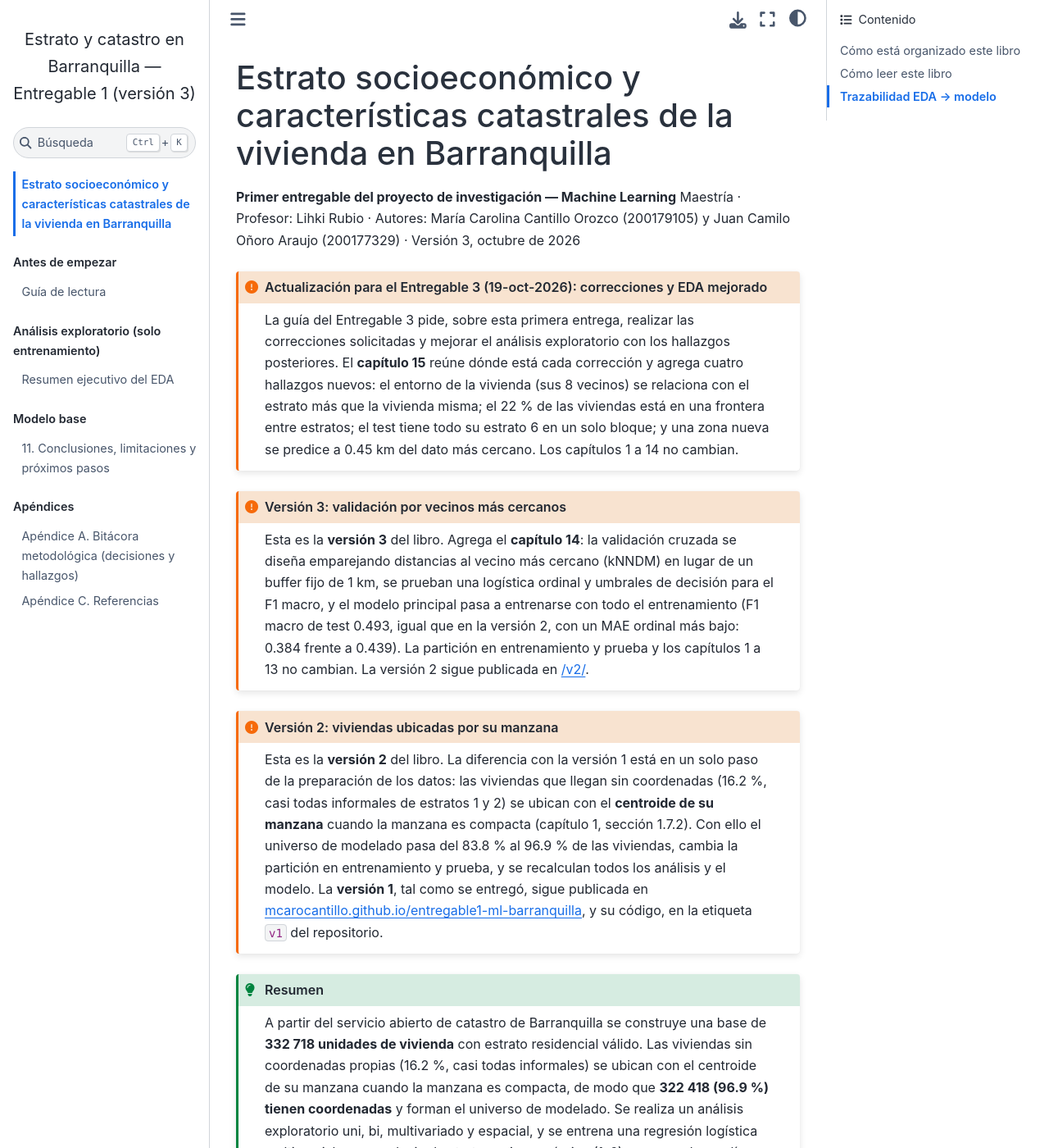
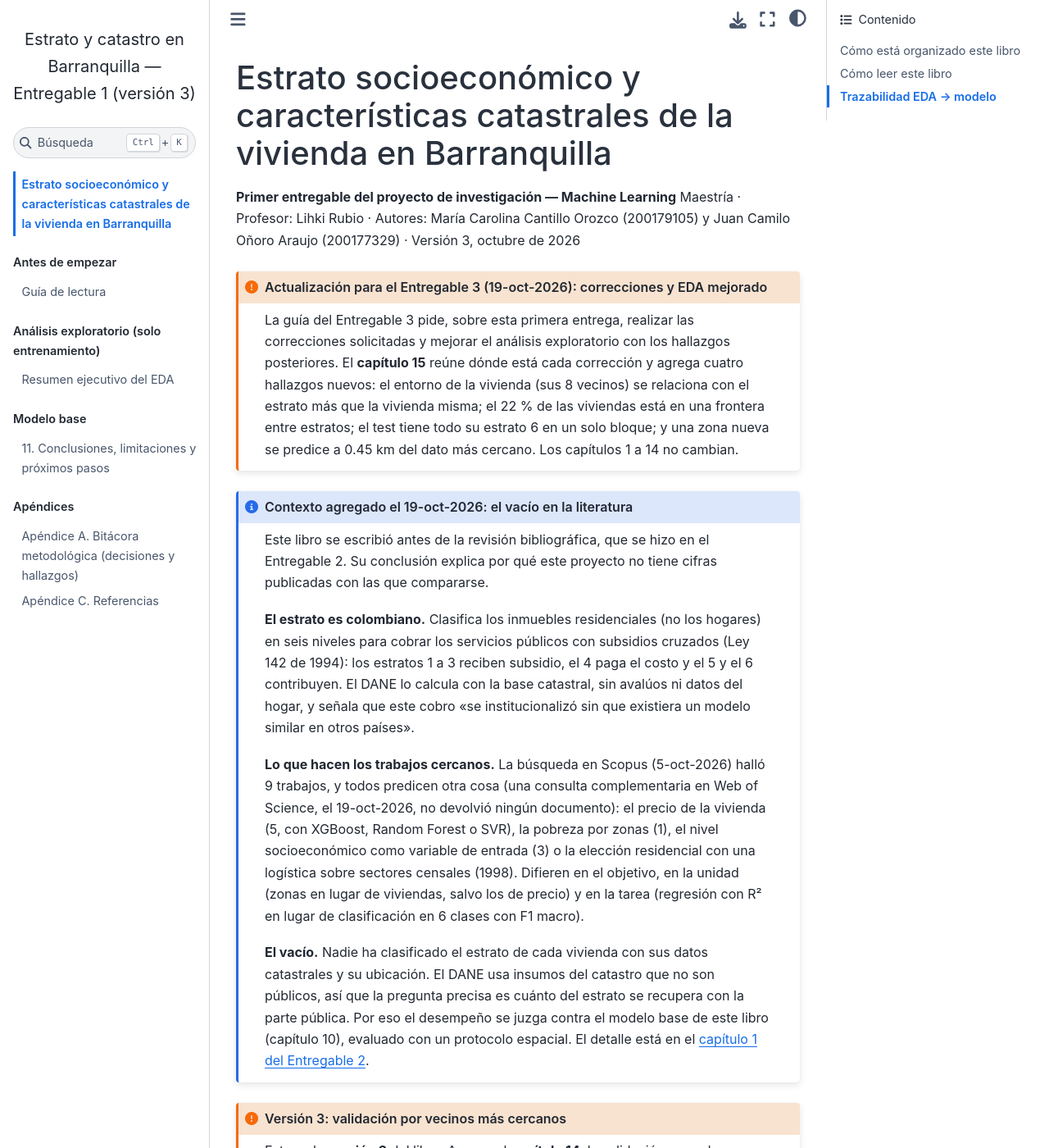
Before and after one commit to mcarocantillo/entregable1-ml-barranquilla, a Jupyter Book: the page built from intro.md, in a window 1280 px wide and 1400 px high. Shown: the whole window at 82% size. Built offline with Jupyter Book 1.0.4 settings and Sphinx 7.4.7 and the Sphinx Book theme 1.1.4, drawn with Linux system fonts in a browser that asks for light colours; pages that are not in the unit, such as notebooks, are missing from menus.

Commit message:
Introducción: el vacío en la literatura (resumen de la revisión del Entregable 2)
Co-Authored-By: Claude Opus 5.5 <noreply@anthropic.com>

````diff
--- a/intro.md
+++ b/intro.md
@@ -10,6 +10,29 @@ análisis exploratorio con los hallazgos posteriores. El **capítulo 15** reúne
 cuatro hallazgos nuevos: el entorno de la vivienda (sus 8 vecinos) se relaciona con el estrato más que la vivienda
 misma; el 22 % de las viviendas está en una frontera entre estratos; el test tiene todo su estrato 6 en un solo
 bloque; y una zona nueva se predice a 0.45 km del dato más cercano. Los capítulos 1 a 14 no cambian.
+```
+
+```{admonition} Contexto agregado el 19-oct-2026: el vacío en la literatura
+:class: note
+Este libro se escribió antes de la revisión bibliográfica, que se hizo en el Entregable 2. Su conclusión explica por
+qué este proyecto no tiene cifras publicadas con las que compararse.
+
+**El estrato es colombiano.** Clasifica los inmuebles residenciales (no los hogares) en seis niveles para cobrar los
+servicios públicos con subsidios cruzados (Ley 142 de 1994): los estratos 1 a 3 reciben subsidio, el 4 paga el costo
+y el 5 y el 6 contribuyen. El DANE lo calcula con la base catastral, sin avalúos ni datos del hogar, y señala que este
+cobro «se institucionalizó sin que existiera un modelo similar en otros países».
+
+**Lo que hacen los trabajos cercanos.** La búsqueda en Scopus (5-oct-2026) halló 9 trabajos, y todos predicen otra
+cosa (una consulta complementaria en Web of Science, el 19-oct-2026, no devolvió ningún documento): el precio de la vivienda (5, con XGBoost, Random Forest o SVR), la pobreza por zonas (1), el nivel
+socioeconómico como variable de entrada (3) o la elección residencial con una logística sobre sectores censales
+(1998). Difieren en el objetivo, en la unidad (zonas en lugar de viviendas, salvo los de precio) y en la tarea
+(regresión con R² en lugar de clasificación en 6 clases con F1 macro).
+
+**El vacío.** Nadie ha clasificado el estrato de cada vivienda con sus datos catastrales y su ubicación. El DANE usa
+insumos del catastro que no son públicos, así que la pregunta precisa es cuánto del estrato se recupera con la parte
+pública. Por eso el desempeño se juzga contra el modelo base de este libro (capítulo 10), evaluado con un protocolo
+espacial. El detalle está en el
+[capítulo 1 del Entregable 2](https://mcarocantillo.github.io/entregable2-ml-barranquilla/v3/notebooks/01_revision.html).
 ```
 
 ```{admonition} Versión 3: validación por vecinos más cercanos
````
